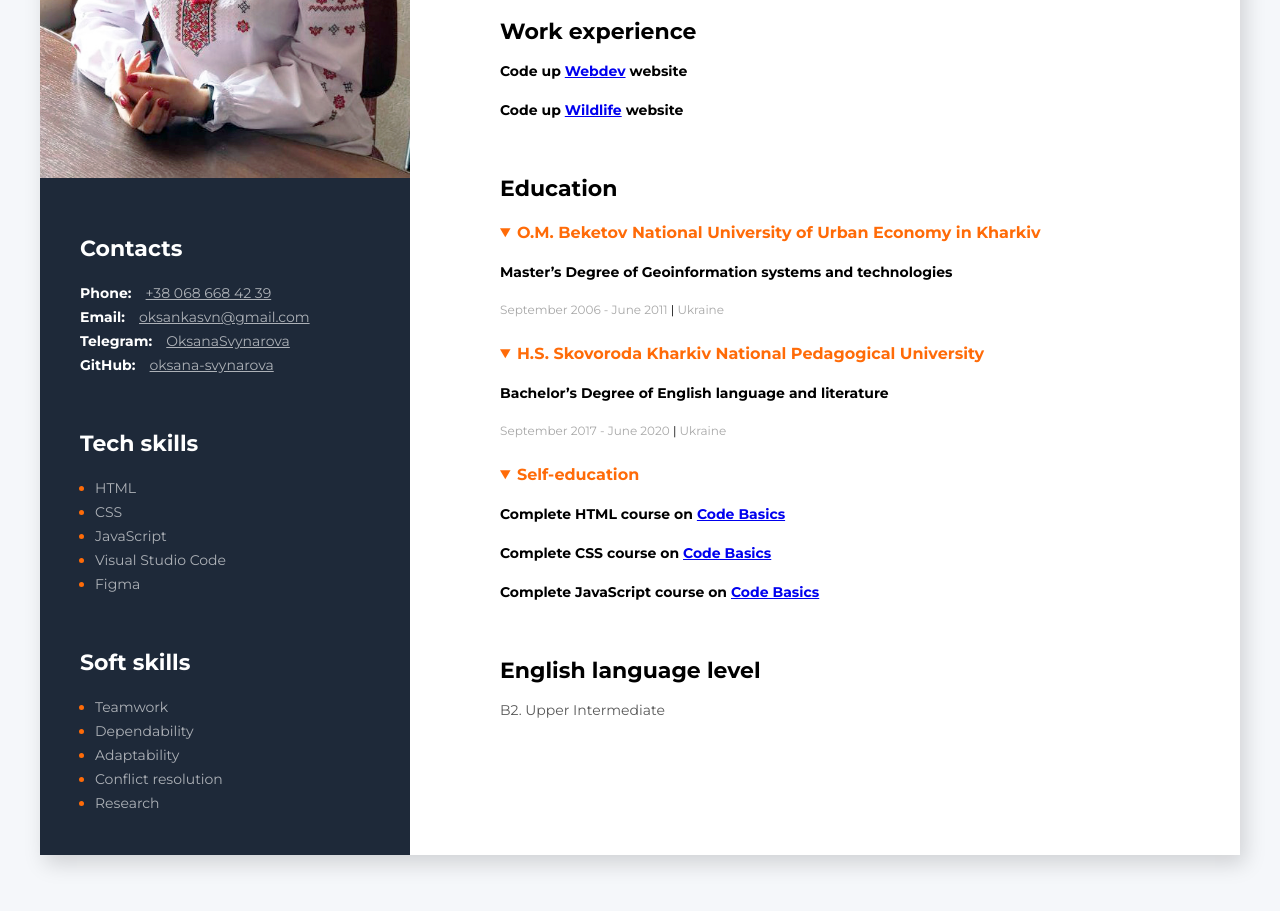
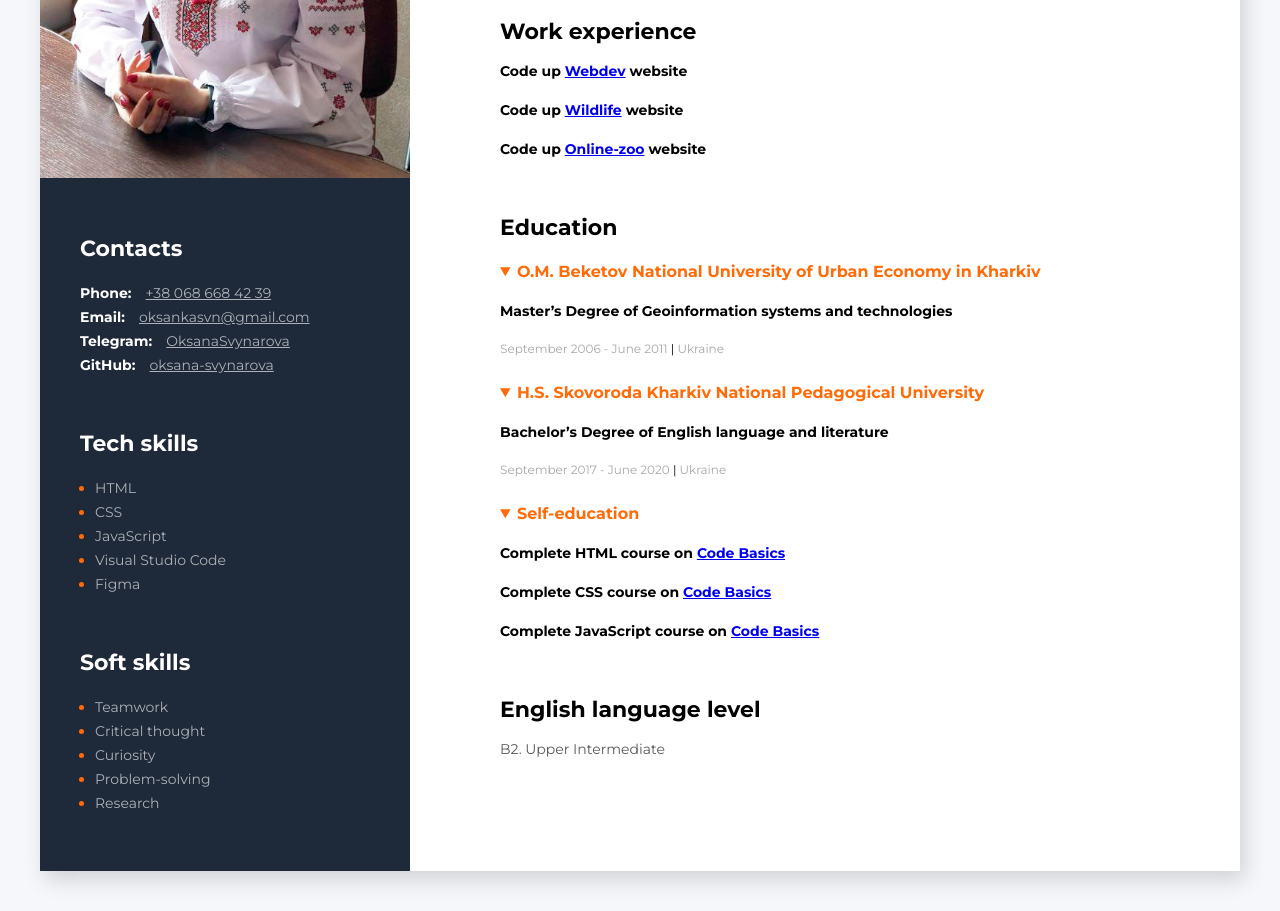
Before and after one commit to oksana-svynarova/rsschool-cv, a plain HTML site: page index.html in a window 1280 px wide. Shown: the part 440-1351 px from the top of the page. Drawn offline with Linux system fonts and the light colour scheme.

Commit message:
feat: change html file's content

```diff
--- a/index.html
+++ b/index.html
@@ -74,13 +74,13 @@
               <span class="skills-text">Teamwork</span>
             </li>
             <li class="skills-item">
-              <span class="skills-text">Dependability</span>
+              <span class="skills-text">Critical thought</span>
             </li>
             <li class="skills-item">
-              <span class="skills-text">Adaptability</span>
+              <span class="skills-text">Curiosity</span>
             </li>
             <li class="skills-item">
-              <span class="skills-text">Conflict resolution</span>
+              <span class="skills-text">Problem-solving</span>
             </li>
             <li class="skills-item">
               <span class="skills-text">Research</span>
@@ -113,7 +113,10 @@
             Code up <a href="https://trusting-almeida-e0bdd8.netlify.app/">Webdev</a> website
           </h4>
           <h4 class="educatin-specialty">
-            Code up <a href="https://rolling-scopes-school.github.io/oksana-svynarova-JSFE2021Q1/wildlife/">Wildlife</a> website
+            Code up <a href="https://lucid-curie-c1c2e8.netlify.app/">Wildlife</a> website
+          </h4>
+          <h4 class="educatin-specialty">
+            Code up <a href="https://rolling-scopes-school.github.io/oksana-svynarova-JSFE2021Q1/online-zoo">Online-zoo</a> website
           </h4>
         </div>
 
```
